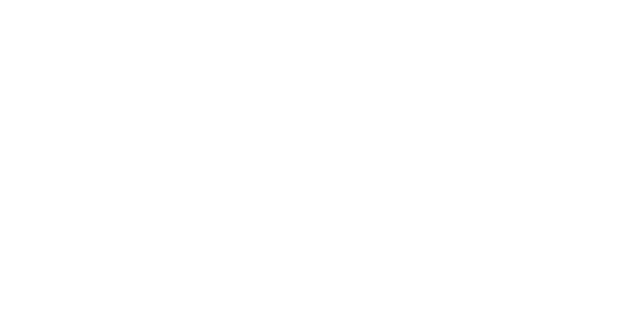
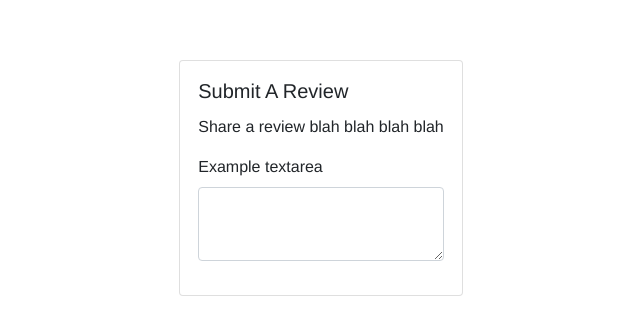
Before and after one commit to robzwolf/vhacks-2018, a React (Create React App) app in the folder frontend/: page /review in a window 1280 px wide. Shown: the part 222-556 px from the top of the page, without its empty margins (319-959 px from the left). Built offline with nearby package versions, Linux system fonts and the light colour scheme.

Commit message:
Added form component

```diff
--- /dev/null
+++ b/frontend/src/ReviewForm.css
@@ -0,0 +1,4 @@
+#review-form {
+    margin: auto;
+    padding: 18px !important;
+}
--- /dev/null
+++ b/frontend/src/ReviewForm.js
@@ -0,0 +1,51 @@
+import React from 'react';
+import './ReviewForm.css';
+
+//TODO:POST request set up
+const myInit = {
+    method: 'GET',
+    cache: 'default'
+};
+
+export default class ReviewForm extends React.Component {
+
+    constructor(props) {
+        super(props);
+        this.state = {
+            value: '',
+            boards: [],
+            categories: [],
+            searched: false
+        }
+
+        this.handleChange = this.handleChange.bind(this);
+        this.handleSubmit = this.handleSubmit.bind(this);
+    }
+
+    handleChange(event) {
+        this.setState({value: event.target.value});
+    }
+
+    handleSubmit(event) {
+        let val = this.state.value;
+        //TODO: API ENDPOINT
+        const url = "";
+    }
+
+    render() {
+        return (
+            <div className="card" id="review-form">
+                <div className="card-body">
+                    <h5 className="card-title">Submit A Review</h5>
+                    <p className="card-text">Share a review blah blah blah blah</p>
+                    <form onSubmit={this.handleSubmit}>
+                        <div className="form-group">
+                            <label for="exampleFormControlTextarea1">Example textarea</label>
+                            <textarea value={this.state.value} onChange={this.handleChange} class="form-control" id="exampleFormControlTextarea1" rows="3"></textarea>
+                        </div>
+                    </form>
+                </div>
+            </div>
+        )
+    }
+}
--- a/frontend/src/ServiceInfo.css
+++ b/frontend/src/ServiceInfo.css
@@ -19,3 +19,7 @@
     z-index:0;
     background-color: rgba(0,0,0,0.65);
 }
+
+#service-info {
+    padding:20px !important;
+}
--- a/frontend/src/ServiceInfo.js
+++ b/frontend/src/ServiceInfo.js
@@ -10,11 +10,18 @@
 
 	render() {
 		return(
-		    <div className="service-description">
-                <div className='cover-image-container'>
+		    <div className ="service-description">
+                <div className ='cover-image-container'>
                     <div id ='cover-image-overlay'>
                     </div>
                     <img className='cover-image' src = "https://i.imgur.com/osgAGGo.jpg" />
+                </div>
+                <div id = 'service-info'>
+                    <h3> Name </h3>
+                    <p className = 'field'>Address:</p>
+                    <p className = 'field'>Phone Number:</p>
+                    <p className = 'field'>Website:</p>
+                    <p className = 'field'>Distance:</p>
                 </div>
             </div>
         )
--- a/frontend/src/index.js
+++ b/frontend/src/index.js
@@ -3,16 +3,16 @@
 import './index.css';
 import Home from './Home';
 import ServiceInfo from './ServiceInfo';
+import ReviewForm from './ReviewForm';
 import { Switch, BrowserRouter, Route } from 'react-router-dom';
 
 ReactDOM.render((
         <BrowserRouter>
             <div id='main-container'>
-                {/*<div id= 'main-container-overlay'>*/}
-                {/*</div>*/}
                 <Switch>
                     <Route exact path="/" component={Home}/>
                     <Route path="/info" component={ServiceInfo}/>
+                    <Route path="/review" component={ReviewForm} />
                 </Switch>
             </div>
         </BrowserRouter>),
```
